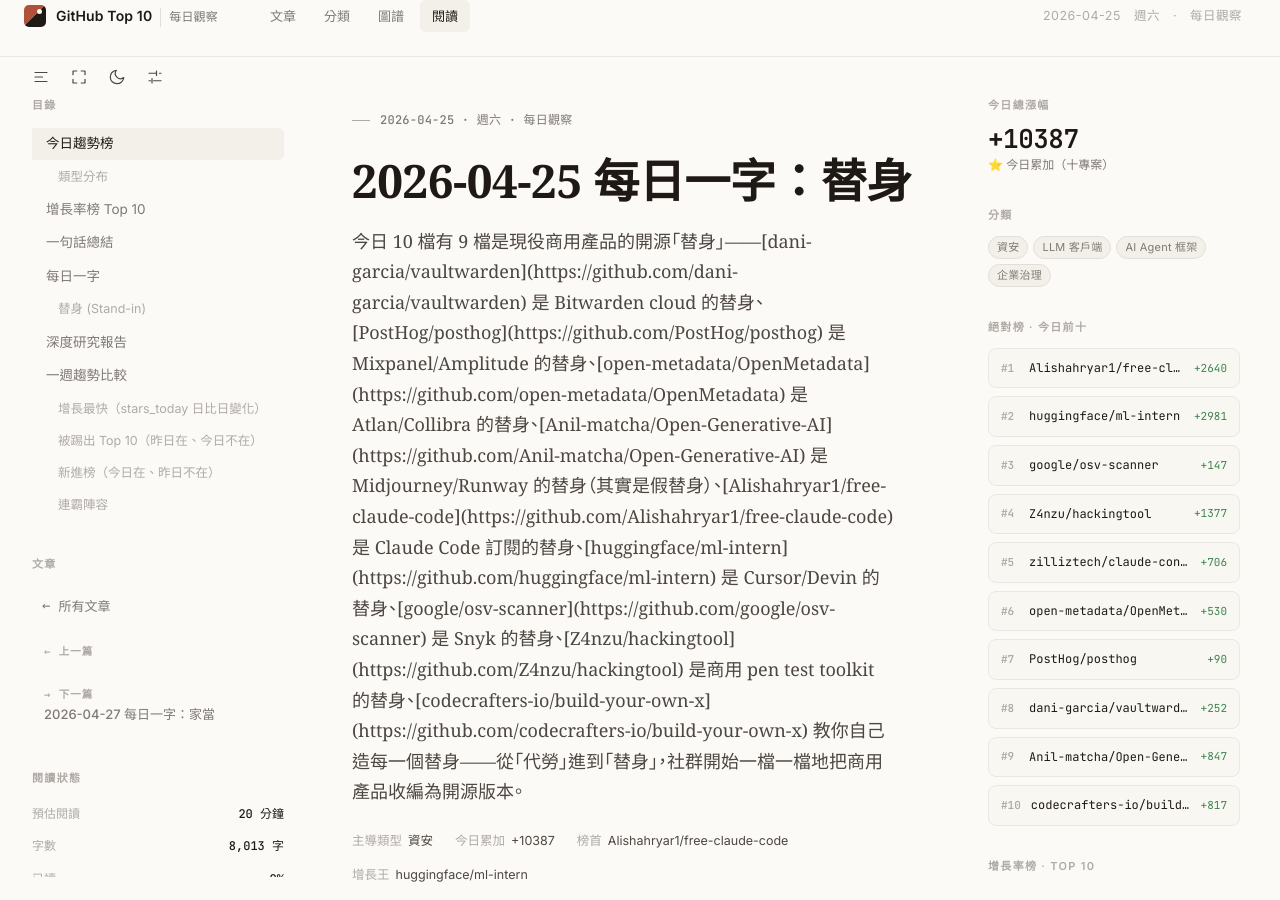
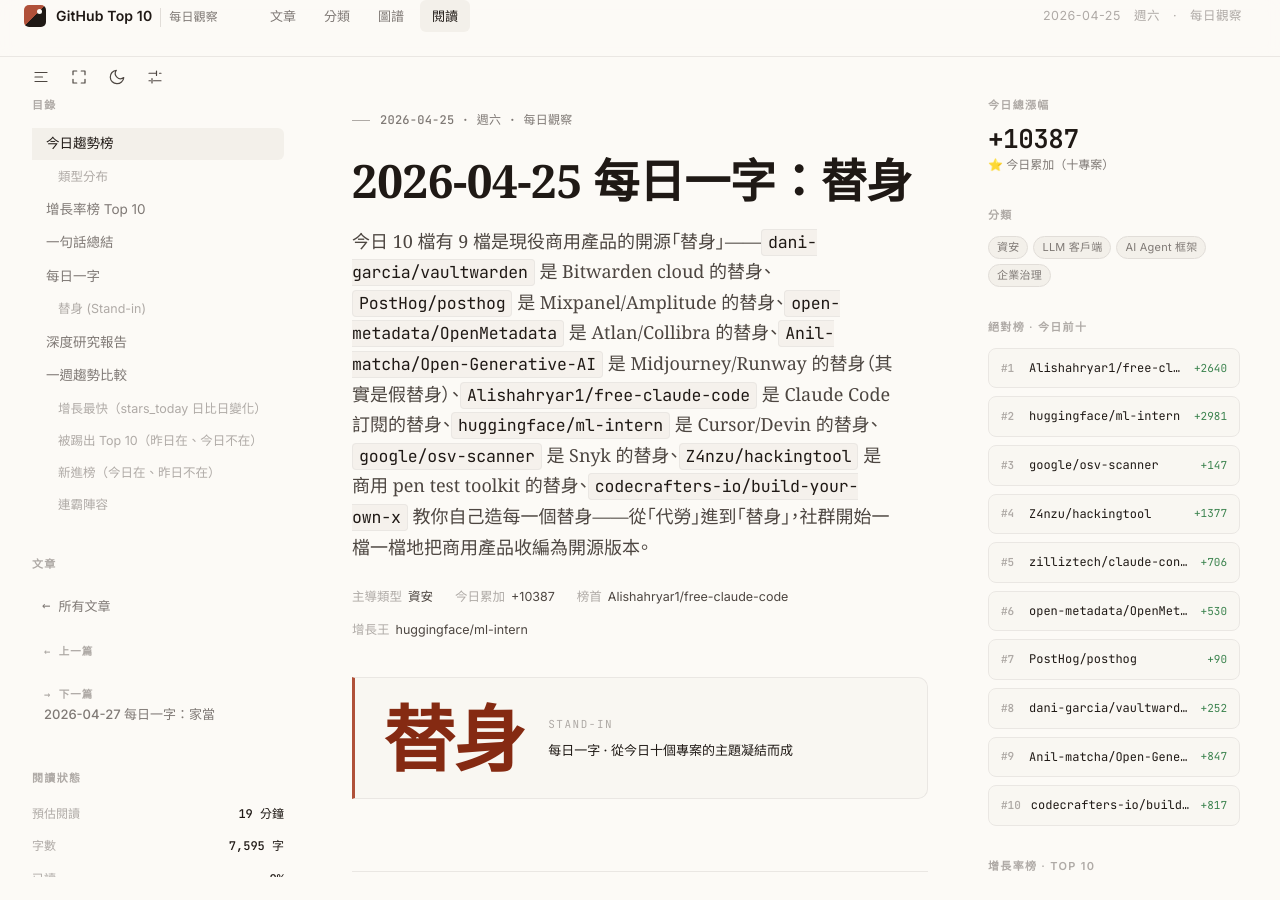
Before and after one commit to JiangWay/github-top-10, a Jekyll site: the page built from _posts/2026-04-25-替身.md, in a window 1280 px wide and 900 px high. Built offline with Jekyll 4.4.1, drawn with Linux system fonts in a browser that asks for light colours.

Commit message:
hero summary 改用 markdownify，讓 frontmatter 內的 markdown 連結可點
- post.html / page.html hero：summary 過 markdownify 後剝掉外層 <p>，保留 inline 連結
- home.html 卡片 JSON / JSON-LD description：用 markdownify | strip_html 轉純文字（卡片整張本身已是 <a>，不能再嵌 <a>）

Co-Authored-By: Claude Opus 4.7 (1M context) <noreply@anthropic.com>

```diff
--- a/_layouts/home.html
+++ b/_layouts/home.html
@@ -92,7 +92,7 @@ layout: default
       "id": {{ post.url | jsonify }},
       "url": {{ post.url | relative_url | jsonify }},
       "title": {{ post.title | jsonify }},
-      "summary": {{ post.summary | default: "" | jsonify }},
+      "summary": {{ post.summary | default: "" | markdownify | strip_html | strip_newlines | jsonify }},
       "date": {{ post.date | date: "%Y-%m-%d" | jsonify }},
       "stars": {{ post.total_stars_today | default: 0 }},
       "lang": {{ post.dominant_category | default: "" | jsonify }},
--- a/_layouts/page.html
+++ b/_layouts/page.html
@@ -58,7 +58,7 @@ layout: default
     <header class="hero">
       {% if page.kicker %}<div class="hero-kicker">{{ page.kicker }}</div>{% endif %}
       <h1>{{ page.title }}</h1>
-      {% if page.summary %}<p class="hero-summary">{{ page.summary }}</p>{% endif %}
+      {% if page.summary %}<p class="hero-summary">{{ page.summary | markdownify | replace: '<p>', '' | replace: '</p>', '' | strip }}</p>{% endif %}
     </header>
     {% endif %}
 
@@ -164,7 +164,7 @@ layout: default
   "@type": "WebPage",
   "@id": {{ page.url | absolute_url | jsonify }},
   "name": {{ page.title | jsonify }},
-  "description": {{ page.summary | default: site.description | jsonify }},
+  "description": {{ page.summary | default: site.description | markdownify | strip_html | strip_newlines | jsonify }},
   "inLanguage": "zh-TW",
   "url": {{ page.url | absolute_url | jsonify }}
 }
--- a/_layouts/post.html
+++ b/_layouts/post.html
@@ -65,7 +65,7 @@ layout: default
         {{ page.date | date: "%Y-%m-%d" }} · {{ wd }} · 每日觀察
       </div>
       <h1>{{ page.title }}</h1>
-      {% if page.summary %}<p class="hero-summary">{{ page.summary }}</p>{% endif %}
+      {% if page.summary %}<p class="hero-summary">{{ page.summary | markdownify | replace: '<p>', '' | replace: '</p>', '' | strip }}</p>{% endif %}
       <div class="hero-meta">
         {% if page.dominant_category %}<span><span class="m-k">主導類型</span><span class="m-v">{{ page.dominant_category }}</span></span>{% endif %}
         {% if page.total_stars_today %}<span><span class="m-k">今日累加</span><span class="m-v">+{{ page.total_stars_today }}</span></span>{% endif %}
@@ -159,7 +159,7 @@ layout: default
     "@id": {{ page.url | absolute_url | jsonify }}
   },
   "headline": {{ page.title | jsonify }},
-  "description": {{ page.summary | default: site.description | jsonify }},
+  "description": {{ page.summary | default: site.description | markdownify | strip_html | strip_newlines | jsonify }},
   "datePublished": {{ page.date | date_to_xmlschema | jsonify }},
   "dateModified": {{ page.date | date_to_xmlschema | jsonify }},
   "inLanguage": "zh-TW",
```
